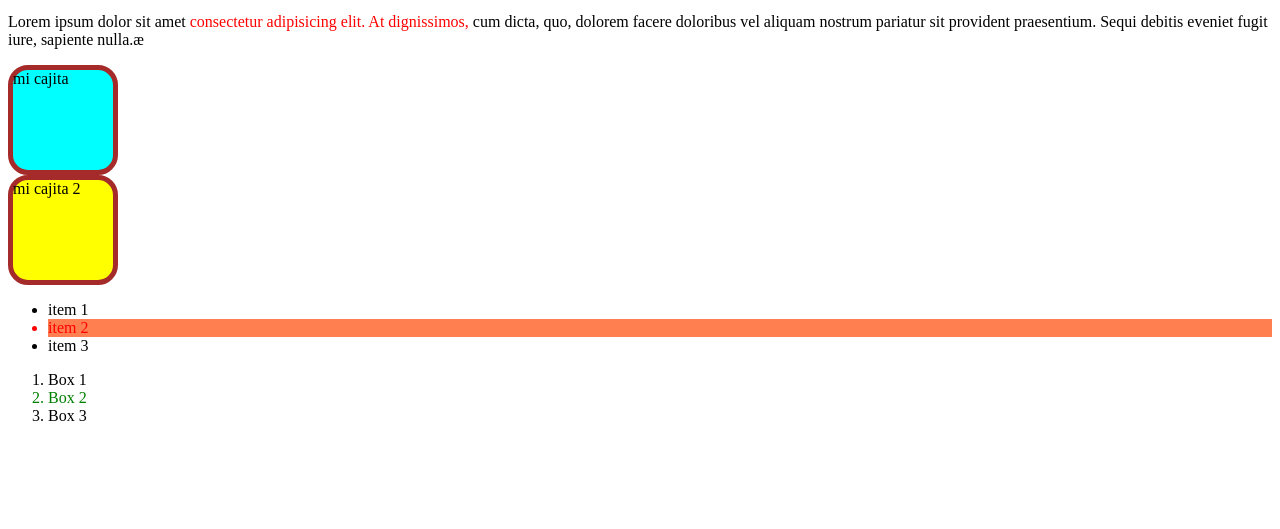
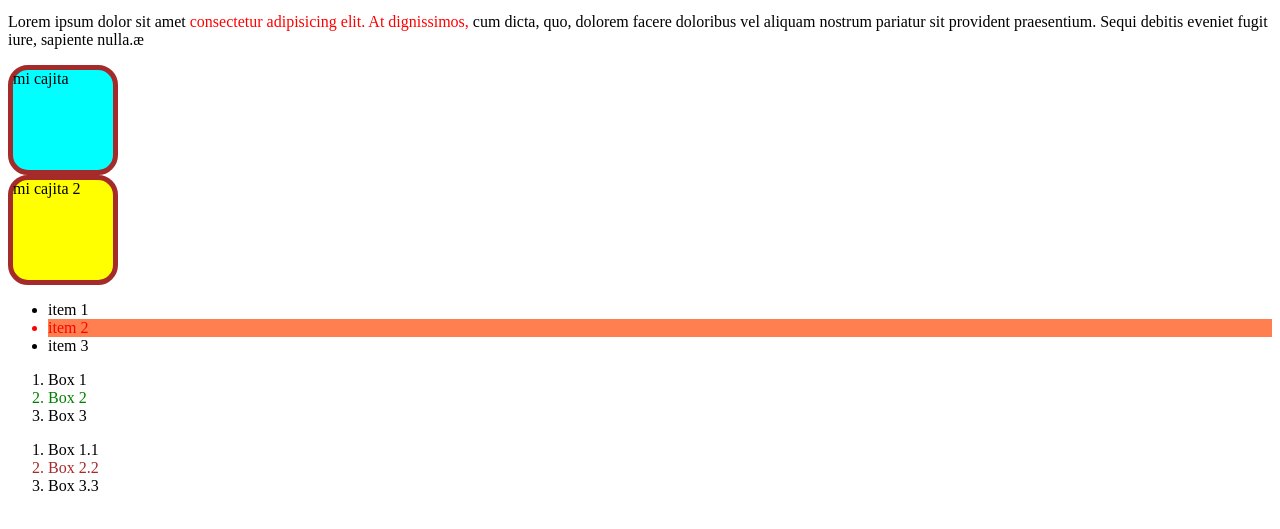
Before and after one commit to Camilo-Silva/Codo-A-Codo, a plain HTML site: page css/index.html in a window 1280 px wide. Shown: the part 145-674 px from the top of the page. Drawn offline with Linux system fonts and the light colour scheme.

Commit message:
Nueva lista ordenada

```diff
--- a/css/css/style.css
+++ b/css/css/style.css
@@ -38,3 +38,7 @@ ul li.item2 {
 #box {
     background-color: yellow;
 }
+
+.item3 {
+    color: brown;
+}
--- a/css/index.html
+++ b/css/index.html
@@ -42,6 +42,12 @@
         <li>Box 3</li>
     </ol>
 
+    <ol>
+        <li>Box 1.1</li>
+        <li class="item3">Box 2.2</li>
+        <li>Box 3.3</li>
+    </ol>
+
 </body>
 
 </html>
```
